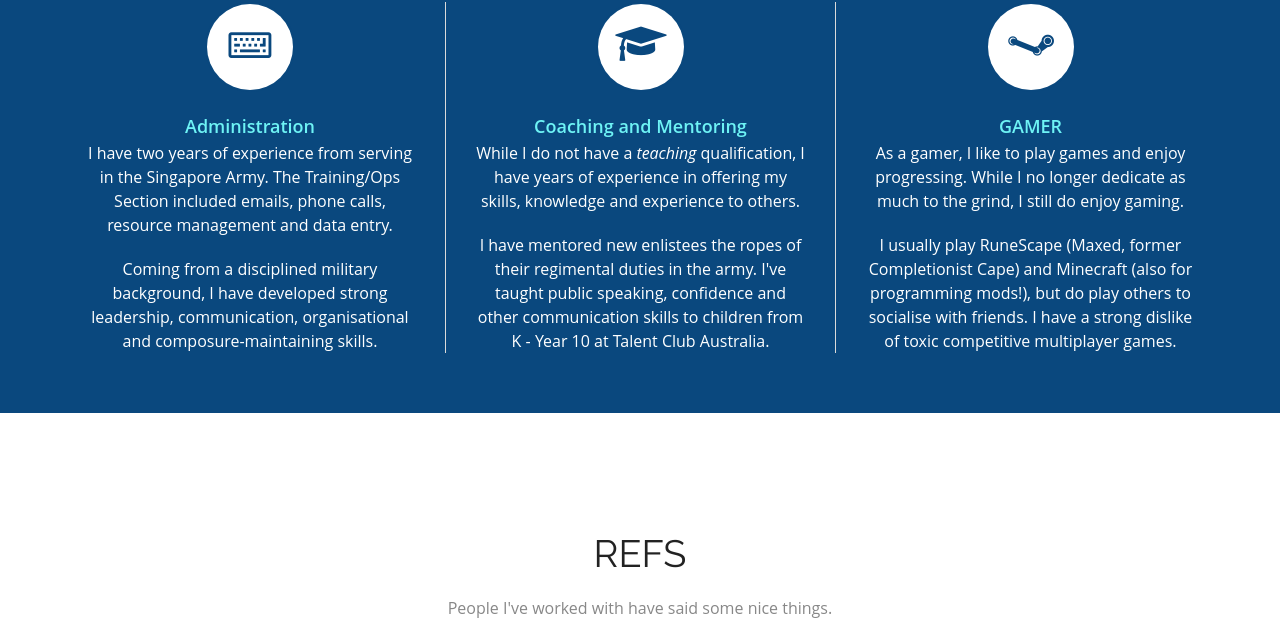
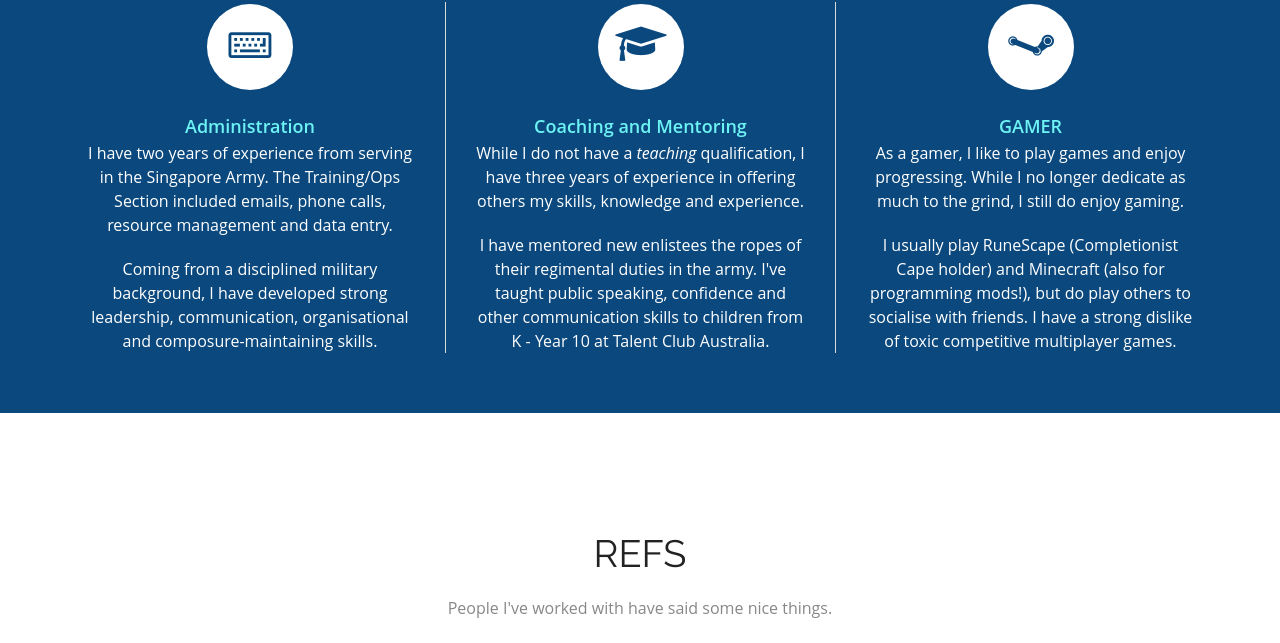
Before and after one commit to Left4HalfLife/Left4HalfLife.github.io, a plain HTML site: page index.html in a window 1280 px wide. Shown: the part 3584-4227 px from the top of the page. Drawn offline with nearby package versions, Linux system fonts and the light colour scheme.

Commit message:
small content updates

```diff
--- a/index.html
+++ b/index.html
@@ -424,7 +424,7 @@
 			<div class="service_block">
 				<div class="service_icon icon2  delay-03s animated wow zoomIn"> <span><i class="fa fa-mortar-board"></i></span> </div>
 				<h3 class="animated delay-03s fadeInDown wow">Coaching and Mentoring</h3>
-				<p class="animated delay-06s fadeInUp wow">While I do not have a <em>teaching</em> qualification, I have years of experience in offering my skills, knowledge and experience to others.</p> <br>
+				<p class="animated delay-06s fadeInUp wow">While I do not have a <em>teaching</em> qualification, I have three years of experience in offering others my skills, knowledge and experience.</p> <br>
 				<p class="animated delay-06s fadeInUp wow">I have mentored new enlistees the ropes of their regimental duties in the army. I've taught public speaking, confidence and other communication skills to children from K - Year 10 at Talent Club Australia.</p>
 			</div>
 		</div>
@@ -433,7 +433,7 @@
             <div class="service_icon icon3 delay-06s animated wow zoomIn"> <span><i class="fa fa-steam"></i></span> </div>
             <h3 class="animated delay-06s fadeInDown wow">GAMER</h3>
 			<p class="animated delay-09s fadeInUp wow">As a gamer, I like to play games and enjoy progressing. While I no longer dedicate as much to the grind, I still do enjoy gaming.</p> <br>
-			<p class="animated delay-09s fadeInUp wow">I usually play RuneScape (Maxed, former Completionist Cape) and Minecraft (also for programming mods!), but do play others to socialise with friends. I have a strong dislike of toxic competitive multiplayer games.</p>
+			<p class="animated delay-09s fadeInUp wow">I usually play RuneScape (Completionist Cape holder) and Minecraft (also for programming mods!), but do play others to socialise with friends. I have a strong dislike of toxic competitive multiplayer games.</p>
           </div>
         </div>
     </div>
```
